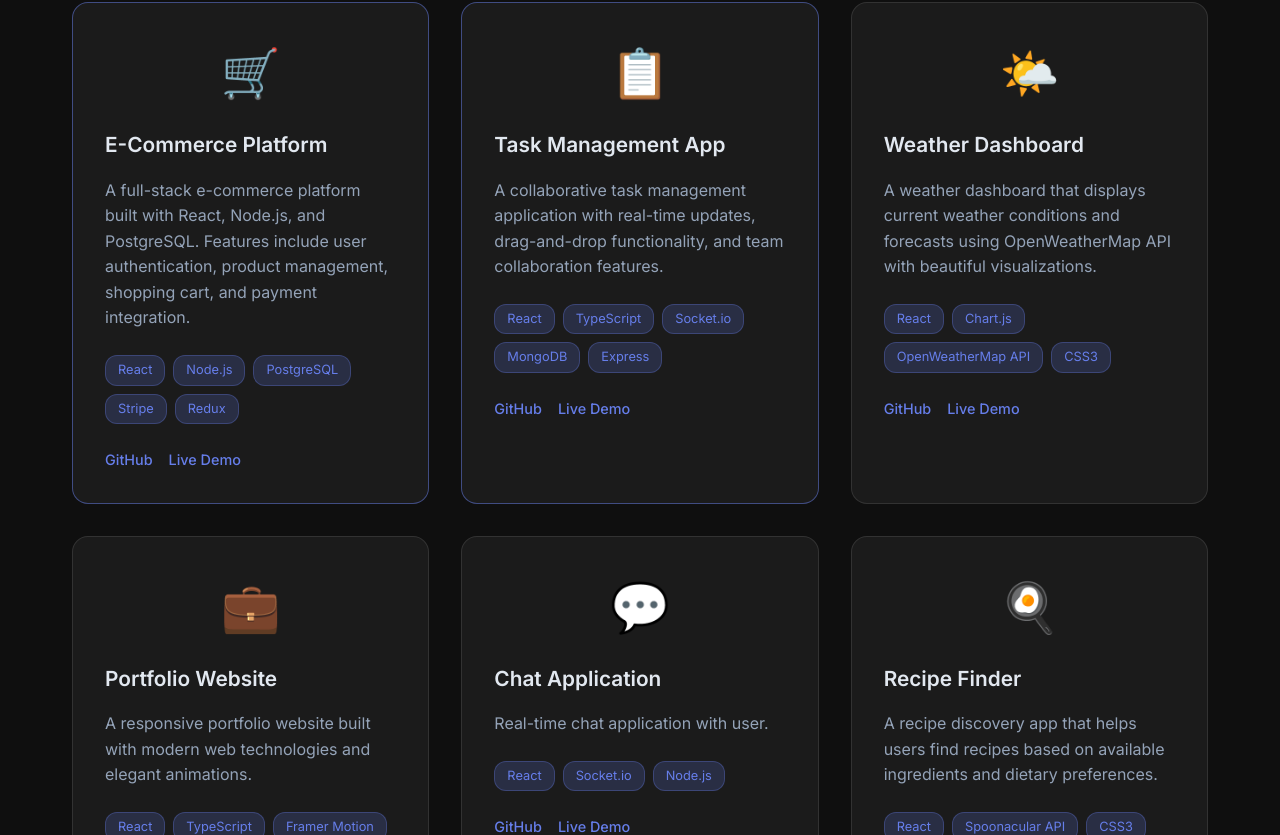
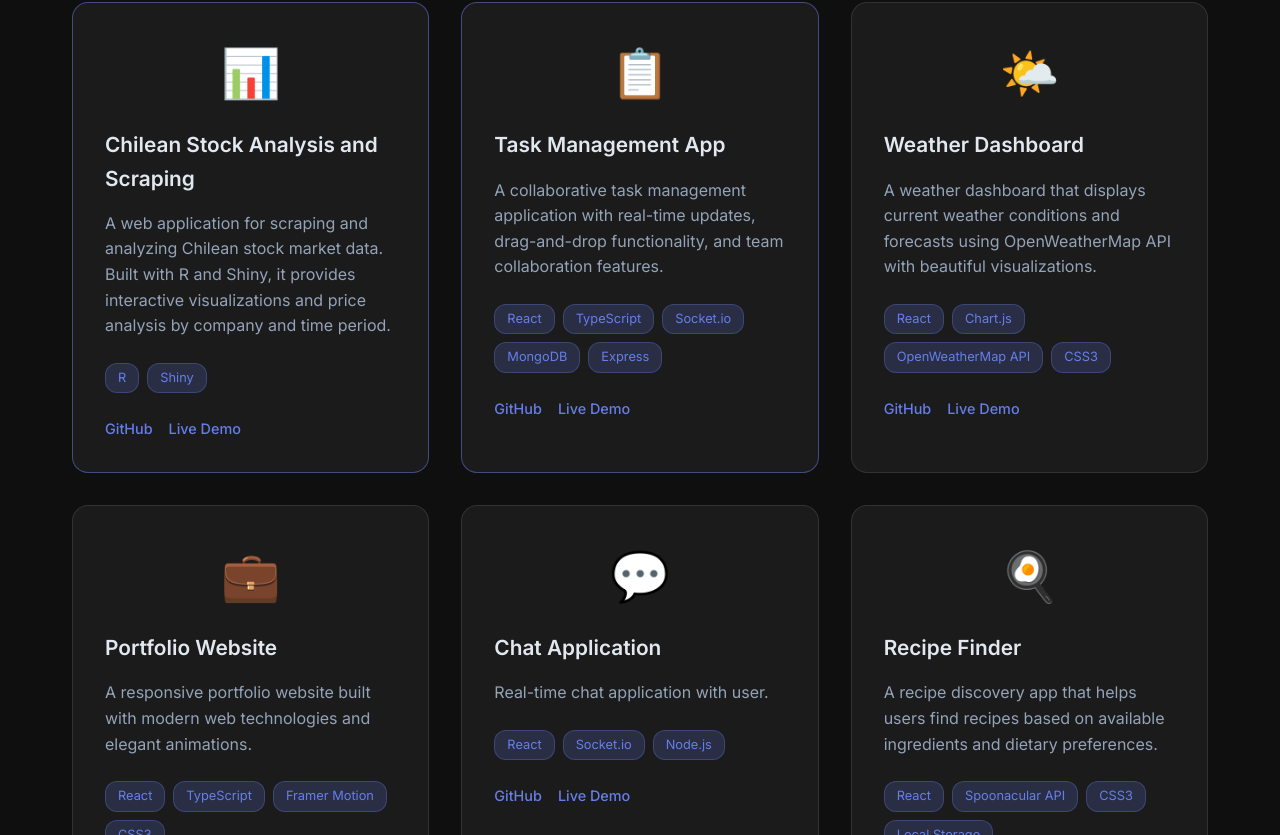
Before and after one commit to AndresArismendi/Portfolio, a React (Vite) app: page / in a window 1280 px wide. Shown: the part 2434-3269 px from the top of the page. Built offline with nearby package versions, Linux system fonts and the light colour scheme.

Commit message:
Add shinny project

```diff
--- a/src/components/Hero.tsx
+++ b/src/components/Hero.tsx
@@ -149,7 +149,7 @@
                         <div className="code-line">{'{'}</div>
                             <div className="code-line indent"></div>
                                 <div className="code-line indent"><span className="code-console">Console</span><span className="code-writeline">.WriteLine</span>(<span className="code-string">$"👋 Hello, I'm </span>
-                                <div className="code-line indent">{'{'}'NameDev'{'}'}<span className="code-string">!"</span>);</div></div>
+                                <div className="code-line indent">{'{'}NameDev{'}'}<span className="code-string">!"</span>);</div></div>
                                 <div className="code-line indent"><span className="code-console">Console</span><span className="code-writeline">.WriteLine</span>(<span className="code-string">"💻 Skills:"</span>);</div>
                                 <div className="code-line indent"><span className="code-for">foreach</span> (<span className="code-keyword">var</span> <span className="code-variable">skill</span> <span className="code-for">in</span> Skills)</div>
                                 <div className="code-line indent">{'{'}
--- a/src/components/Projects.tsx
+++ b/src/components/Projects.tsx
@@ -4,12 +4,12 @@
   const projects = [
     {
       id: 1,
-      title: "E-Commerce Platform",
-      description: "A full-stack e-commerce platform built with React, Node.js, and PostgreSQL. Features include user authentication, product management, shopping cart, and payment integration.",
-      technologies: ["React", "Node.js", "PostgreSQL", "Stripe", "Redux"],
-      image: "🛒",
-      github: "https://github.com",
-      live: "https://example.com",
+      title: "Chilean Stock Analysis and Scraping",
+      description: "A web application for scraping and analyzing Chilean stock market data. Built with R and Shiny, it provides interactive visualizations and price analysis by company and time period.",
+      technologies: ["R", "Shiny"],
+      image: "📊",
+      github: "https://github.com/AndresArismendi",
+      live: "https://xumwa2-andr0s-arismendi.shinyapps.io/andres_arismendi-aidasofia_adrian-shiny/",
       featured: true
     },
     {
```
